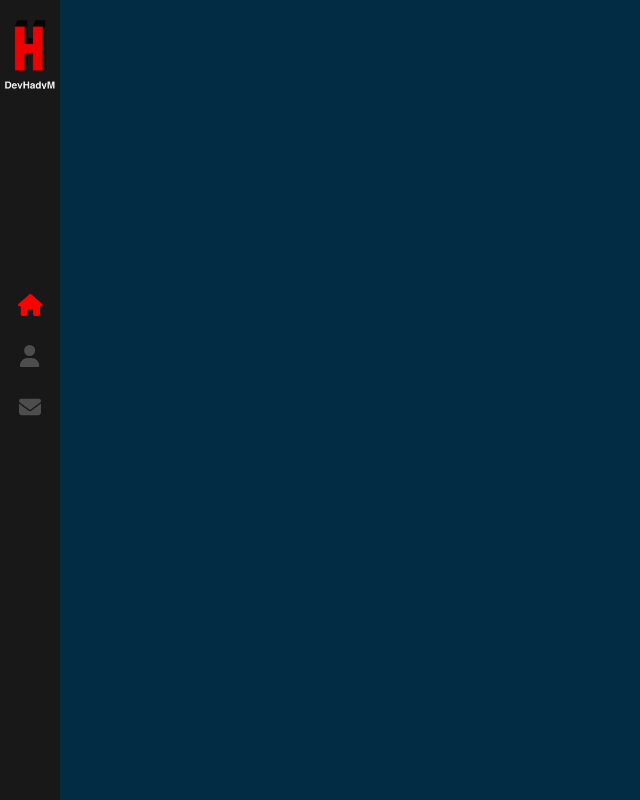
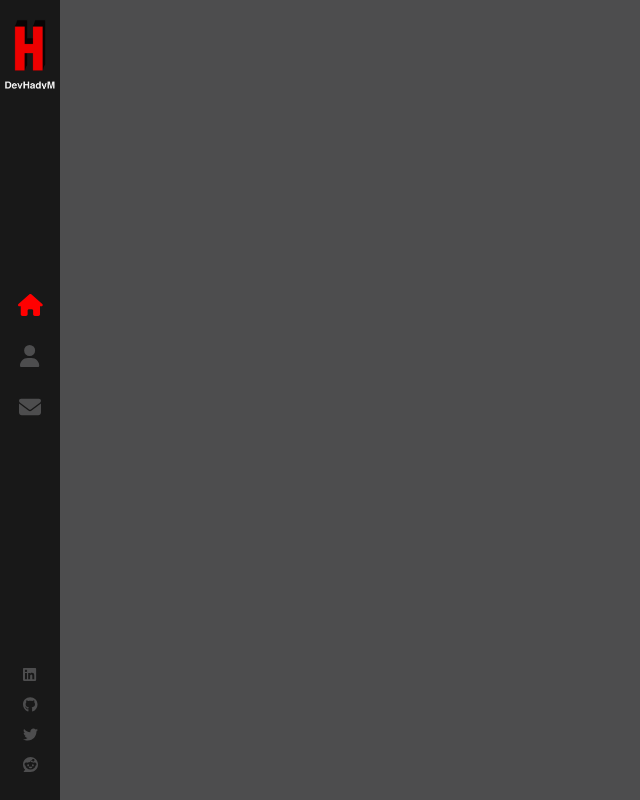
Before and after one commit to HadyM/React-Portfolio, a React (Create React App) app: page / in a window 1280 px wide. Shown: the whole page, without its empty margins (0-640 px from the left). Built offline with nearby package versions, Linux system fonts and the light colour scheme.

Commit message:
added socials to navbar and some svg styling

```diff
--- a/src/components/Sidebar/Sidebar.js
+++ b/src/components/Sidebar/Sidebar.js
@@ -1,6 +1,12 @@
 import { Link, NavLink } from 'react-router-dom';
 import { FontAwesomeIcon } from '@fortawesome/react-fontawesome';
 import { faEnvelope, faHome, faUser } from '@fortawesome/free-solid-svg-icons';
+import {
+  faGithub,
+  faLinkedin,
+  faReddit,
+  faTwitter,
+} from '@fortawesome/free-brands-svg-icons';
 import Logo from '../../assets/images/logo-s.png';
 import LogoSubtitle from '../../assets/images/logo_sub.png';
 import './Sidebar.scss';
@@ -33,6 +39,40 @@
           <FontAwesomeIcon icon={faEnvelope} color="#4d4d4e" />
         </NavLink>
       </nav>
+      <ul>
+        <li>
+          <a
+            target="_blank"
+            rel="noreferrer"
+            href="https://www.linkedin.com/in/hady-mohamed-709307187/"
+          >
+            <FontAwesomeIcon icon={faLinkedin} color="#4d4d4e" />
+          </a>
+        </li>
+        <li>
+          <a target="_blank" rel="noreferrer" href="https://github.com/HadyM">
+            <FontAwesomeIcon icon={faGithub} color="#4d4d4e" />
+          </a>
+        </li>
+        <li>
+          <a
+            target="_blank"
+            rel="noreferrer"
+            href="https://twitter.com/Hady_Mohamed_87"
+          >
+            <FontAwesomeIcon icon={faTwitter} color="#4d4d4e" />
+          </a>
+        </li>
+        <li>
+          <a
+            target="_blank"
+            rel="noreferrer"
+            href="https://www.reddit.com/user/PhoenixNile"
+          >
+            <FontAwesomeIcon icon={faReddit} color="#4d4d4e" />
+          </a>
+        </li>
+      </ul>
     </div>
   </>
 );
--- a/src/components/Sidebar/Sidebar.scss
+++ b/src/components/Sidebar/Sidebar.scss
@@ -96,4 +96,28 @@
       }
     }
   }
+
+  ul {
+    position: absolute;
+    bottom: 20px;
+    width: 100%;
+    display: block;
+    padding: 0;
+    list-style: none;
+    text-align: center;
+    margin: 0;
+
+    li {
+      a {
+        padding: 7px 0;
+        display: block;
+        font-size: 15px;
+        line-height: 16px;
+
+        &:hover svg {
+          color: #ff0000;
+        }
+      }
+    }
+  }
 }
--- a/src/index.css
+++ b/src/index.css
@@ -4,9 +4,10 @@
 
 body {
   margin: 0;
-  font-family: 300 11px/1.4 'Helvetica Neue', 'sans-serif';
+  font: 300 11px/1.4 'Helvetica Neue', 'sans-serif';
   color: #444;
-  background: #022c43;
+  /* background: #022c43; */
+  background: #4d4d4e;
   overflow: hidden;
   display: block;
   -webkit-font-smoothing: antialiased;
```
